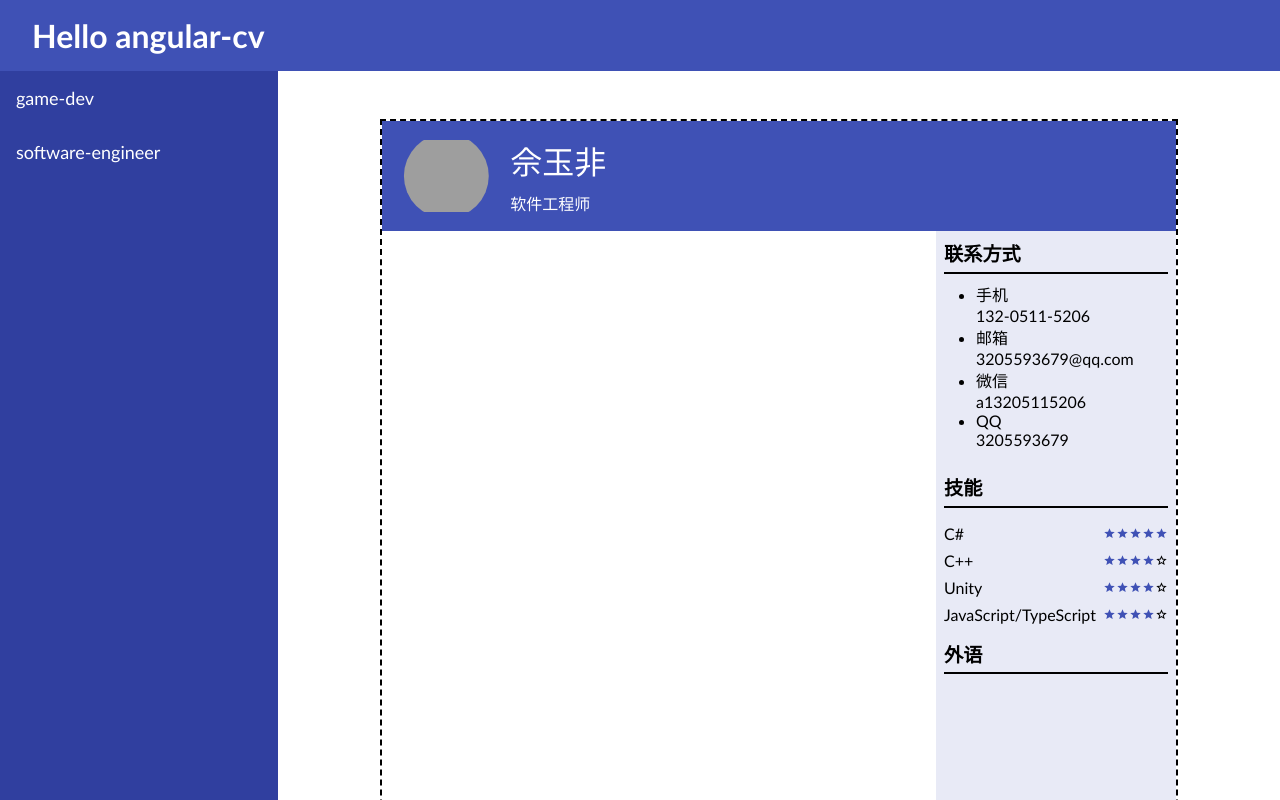
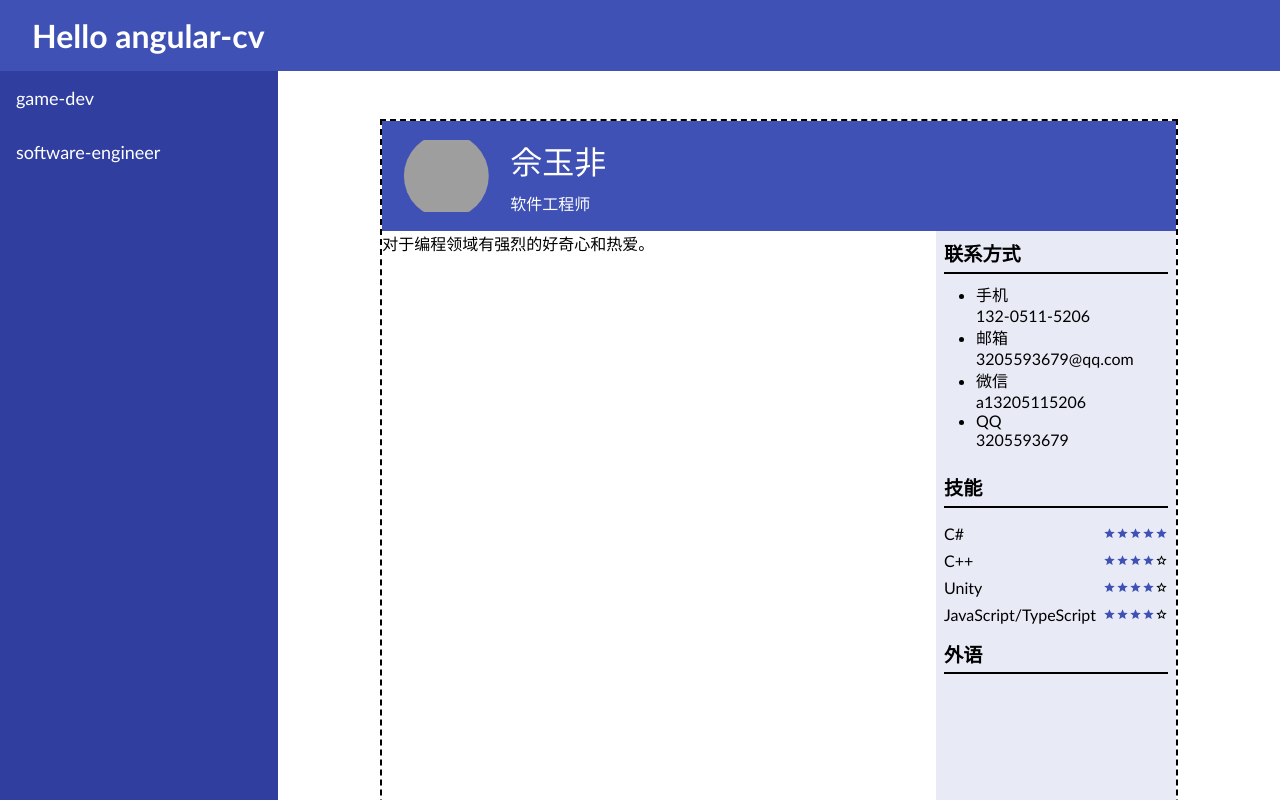
Before and after one commit to SnekTech/angular-cv, an Angular app: page /software-engineer in a window 1280 px wide. Shown: the top 800 px of the page. Built offline with nearby package versions, Linux system fonts and the light colour scheme; grey boxes are pictures that could not be loaded.

Commit message:
add objective placeholder

```diff
--- a/src/app/cv/software-engineer/software-engineer.component.html
+++ b/src/app/cv/software-engineer/software-engineer.component.html
@@ -10,7 +10,9 @@
 
   <div class="body">
     <div class="content">
-      <div class="objective"></div>
+      <div class="objective">
+        对于编程领域有强烈的好奇心和热爱。
+      </div>
       <div class="education"></div>
       <div class="experience"></div>
       <div class="projects"></div>
```
